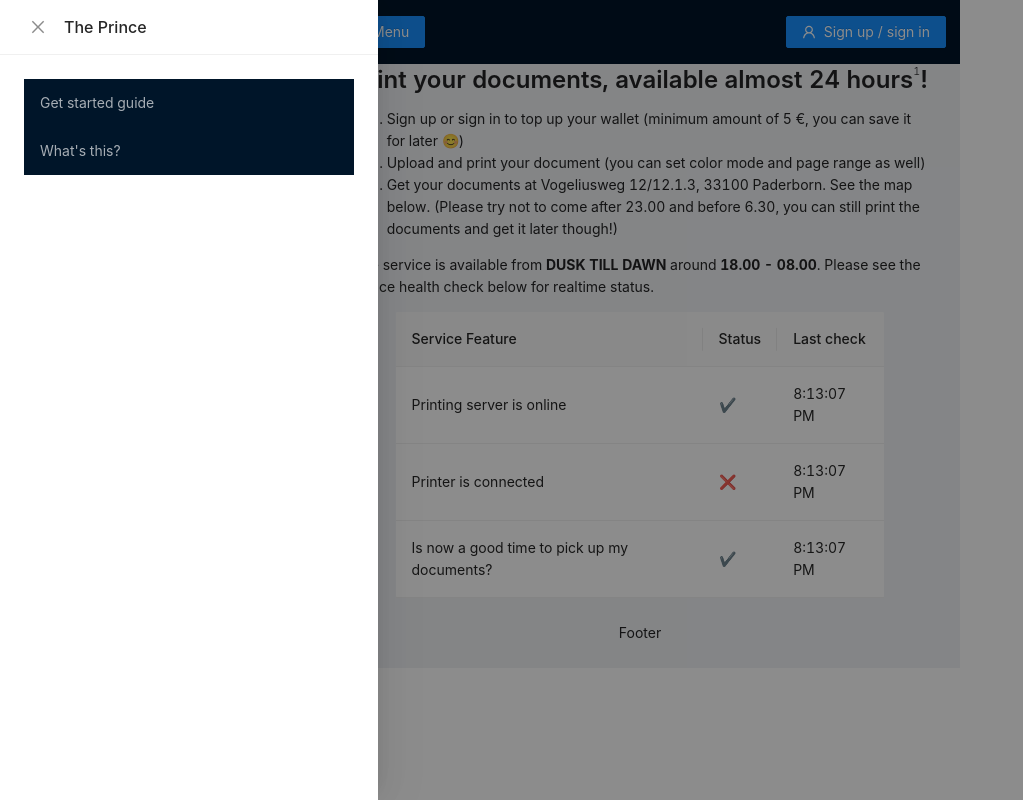
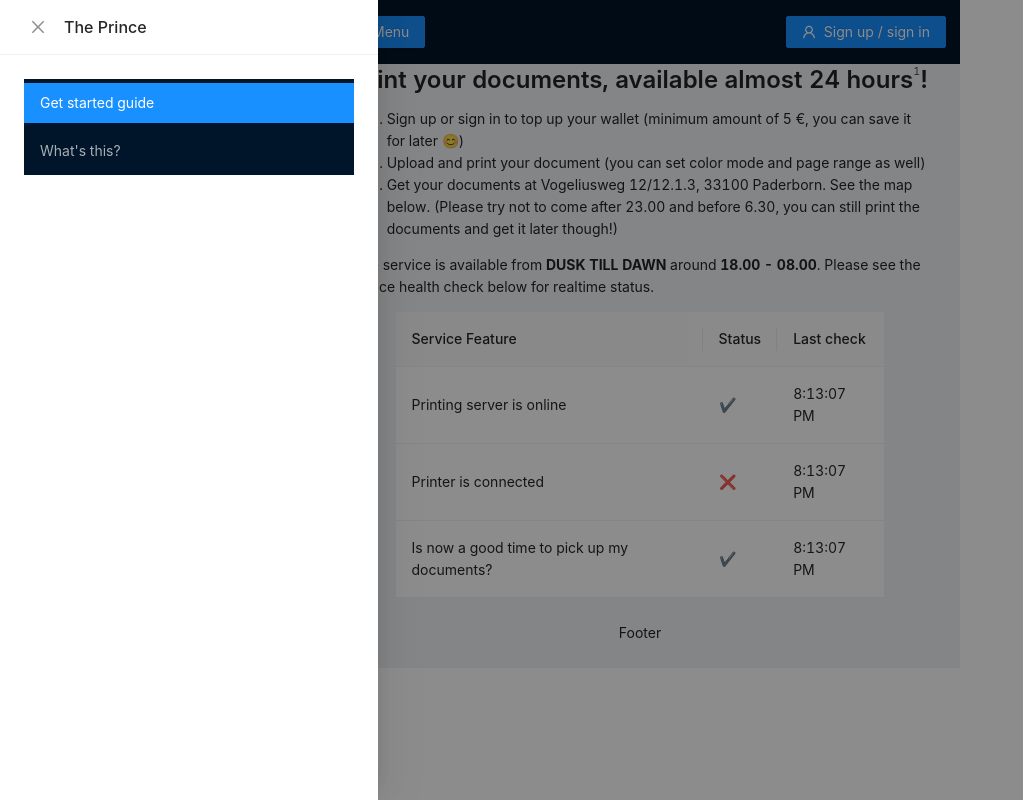
Before and after one commit to kohpai/the-prince-webapp, a React (Create React App) app: page / in a window 1280 px wide. Both pictures are taken after a click on the button "Menu". Shown: the whole page, without its empty margins (0-1023 px from the left). Built offline with nearby package versions, Linux system fonts and the light colour scheme.

Commit message:
✨ render only content

```diff
--- a/src/About.tsx
+++ b/src/About.tsx
@@ -1,5 +1,3 @@
 import React from "react";
 
-import { PageLayout } from "./PageLayout";
-
-export const About = () => <PageLayout content={<h1>Test text</h1>} />;
+export const About = () => <h1>Test text</h1>;
--- a/src/App.tsx
+++ b/src/App.tsx
@@ -1,14 +1,39 @@
 import React from "react";
 import { BrowserRouter as Router, Switch, Route } from "react-router-dom";
+import { Layout, Row, Col } from "antd";
 
 import { Home } from "./Home";
 import { About } from "./About";
+import { AuthUI } from "./AuthUI";
+import { NavBar } from "./NavBar";
 
 import "./App.css";
 
-const App = () => (
+const { Header, Content, Footer } = Layout;
+const App = () => {
+  const page = window.location.pathname.substr(1);
+  console.log("Kohpai", page);
+  return (
     <div className="App">
       <Router>
+        <Row>
+          <Col md={6} />
+          <Col md={12}>
+            <Layout>
+              <Header style={{ padding: "0 1em" }}>
+                <Row>
+                  <Col style={{ textAlign: "left" }} span={12}>
+                    <NavBar page={page} />
+                  </Col>
+                  <Col style={{ textAlign: "right" }} span={12}>
+                    <AuthUI />
+                  </Col>
+                </Row>
+              </Header>
+              <Content>
+                <Row>
+                  <Col span={1} />
+                  <Col span={22}>
                     <Switch>
                       <Route path="/about">
                         <About />
@@ -17,8 +42,18 @@ const App = () => (
                         <Home />
                       </Route>
                     </Switch>
+                  </Col>
+                  <Col span={1} />
+                </Row>
+              </Content>
+              <Footer>Footer</Footer>
+            </Layout>
+          </Col>
+          <Col md={6} />
+        </Row>
       </Router>
     </div>
   );
+};
 
 export default App;
--- a/src/Home.tsx
+++ b/src/Home.tsx
@@ -1,7 +1,5 @@
 import React from "react";
 import { Typography, Row, Col, Table } from "antd";
-
-import { PageLayout } from "./PageLayout";
 
 type FeatureStatus = "Good" | "Bad";
 
@@ -58,8 +56,6 @@ export const Home = () => {
   ];
 
   return (
-    <PageLayout
-      content={
     <>
       <Title level={3}>
         <span className="avoidwrap">Print your documents,&nbsp;</span>
@@ -69,21 +65,21 @@ export const Home = () => {
       </Title>
       <ol style={{ textAlign: "left" }}>
         <li>
-              Sign up or sign in to top up your wallet (minimum amount of 5 €,
-              you can save it for later{" "}
+          Sign up or sign in to top up your wallet (minimum amount of 5 €, you
+          can save it for later{" "}
           <span role="img" aria-label="smiley-face">
             😊
           </span>
           )
         </li>
         <li>
-              Upload and print your document (you can set color mode and page
-              range as well)
+          Upload and print your document (you can set color mode and page range
+          as well)
         </li>
         <li>
-              Get your documents at Vogeliusweg 12/12.1.3, 33100 Paderborn. See
-              the map below. (Please try not to come after 23.00 and before
-              6.30, you can still print the documents and get it later though!)
+          Get your documents at Vogeliusweg 12/12.1.3, 33100 Paderborn. See the
+          map below. (Please try not to come after 23.00 and before 6.30, you
+          can still print the documents and get it later though!)
         </li>
       </ol>
       <Paragraph
@@ -91,9 +87,9 @@ export const Home = () => {
           textAlign: "left",
         }}
       >
-            <sup>1</sup>The service is available from <b>DUSK TILL DAWN</b>{" "}
-            around <b>18.00 - 08.00</b>. Please see the service health check
-            below for realtime status.
+        <sup>1</sup>The service is available from <b>DUSK TILL DAWN</b> around{" "}
+        <b>18.00 - 08.00</b>. Please see the service health check below for
+        realtime status.
       </Paragraph>
       <Row>
         <Col md={2} />
@@ -107,7 +103,5 @@ export const Home = () => {
         <Col md={2} />
       </Row>
     </>
-      }
-    />
   );
 };
--- a/src/NavBar.tsx
+++ b/src/NavBar.tsx
@@ -3,7 +3,13 @@ import { Button, Drawer, Menu } from "antd";
 import { MenuUnfoldOutlined } from "@ant-design/icons";
 import { Link } from "react-router-dom";
 
-export const NavBar = () => {
+interface NavProps {
+  page: string;
+}
+
+const validPages = ["home", "about"];
+
+export const NavBar = ({ page }: NavProps) => {
   const [drawerVisibility, setVisibility] = useState(false);
   return (
     <>
@@ -25,11 +31,15 @@ export const NavBar = () => {
         }}
         visible={drawerVisibility}
       >
-        <Menu mode="vertical" theme="dark">
-          <Menu.Item key="1">
-            <Link to="/">Get started guide</Link>
+        <Menu
+          mode="vertical"
+          theme="dark"
+          defaultSelectedKeys={[validPages.includes(page) ? page : "home"]}
+        >
+          <Menu.Item key="home">
+            <Link to="/home">Get started guide</Link>
           </Menu.Item>
-          <Menu.Item key="2">
+          <Menu.Item key="about">
             <Link to="/about">What's this?</Link>
           </Menu.Item>
         </Menu>
--- a/src/PageLayout.tsx
+++ /dev/null
@@ -1,42 +0,0 @@
-import React from "react";
-import { Layout, Row, Col } from "antd";
-
-import { AuthUI } from "./AuthUI";
-import { NavBar } from "./NavBar";
-
-const { Header, Content, Footer } = Layout;
-
-interface PageProps {
-  content: React.ReactNode;
-}
-
-export const PageLayout = (props: PageProps) => {
-  return (
-    <Row>
-      <Col md={6} />
-      <Col md={12}>
-        <Layout>
-          <Header style={{ padding: "0 1em" }}>
-            <Row>
-              <Col style={{ textAlign: "left" }} span={12}>
-                <NavBar />
-              </Col>
-              <Col style={{ textAlign: "right" }} span={12}>
-                <AuthUI />
-              </Col>
-            </Row>
-          </Header>
-          <Content>
-            <Row>
-              <Col span={1} />
-              <Col span={22}>{props.content}</Col>
-              <Col span={1} />
-            </Row>
-          </Content>
-          <Footer>Footer</Footer>
-        </Layout>
-      </Col>
-      <Col md={6} />
-    </Row>
-  );
-};
```
Lines whose indentation alone changed are shown as unchanged.
